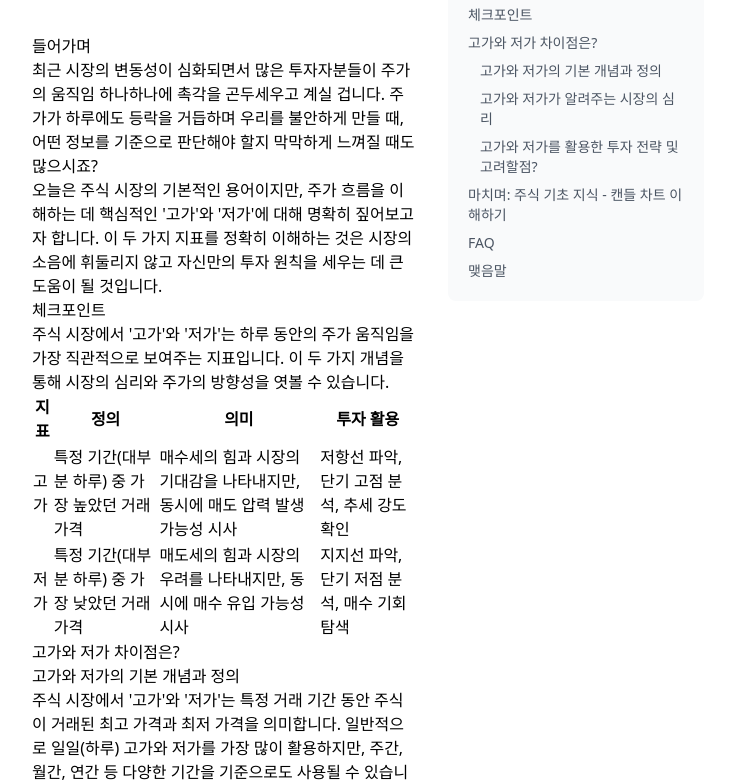
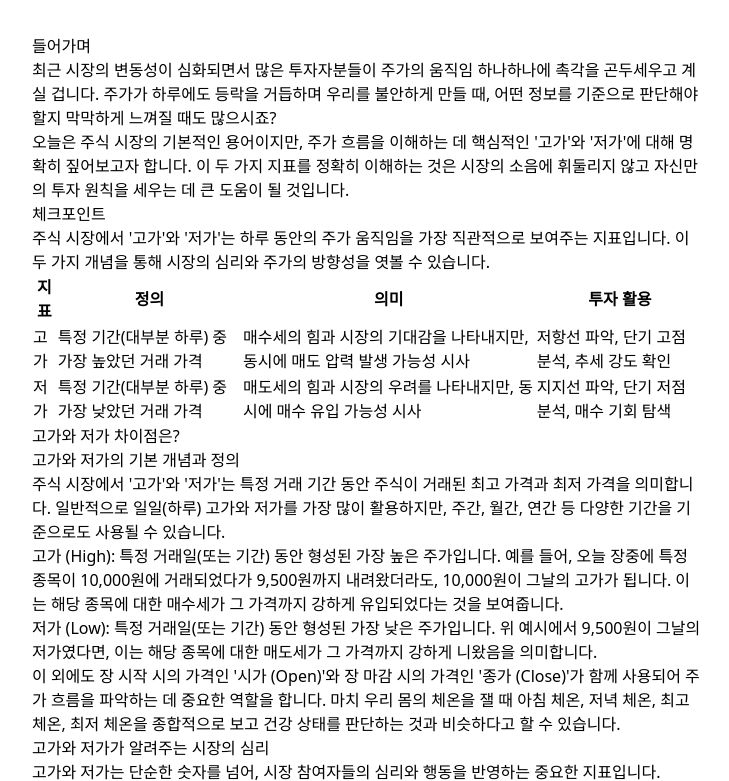
Before and after one commit to happyhappy82/stocks, an Astro site: page /%EA%B3%A0%EA%B0%80-%EC%A0%80%EA%B0%80-%EB%9C%BB-%EC%B0%A8%EC%9D%B4%EC%A0%90 in a window 1280 px wide. Shown: the part 371-1152 px from the top of the page, without its empty margins (272-1001 px from the left). Built offline with nearby package versions, Linux system fonts and the light colour scheme; Astro itself is replaced by a stand-in of ours.

Commit message:
레이아웃 수정: 사이드바 제거, 단일 컬럼 복원

```diff
--- a/src/pages/[slug].astro
+++ b/src/pages/[slug].astro
@@ -1,7 +1,6 @@
 ---
 import Layout from '../layouts/Layout.astro';
 import Header from '../components/Header.astro';
-import TableOfContents from '../components/TableOfContents.astro';
 import QnA from '../components/QnA.astro';
 import fs from 'node:fs';
 import path from 'node:path';
@@ -76,25 +75,8 @@ function removeQnASection(content: string): string {
   return content.replace(/## 자주 묻는 질문[\s\S]*$/, '').trim();
 }
 
-// TOC 추출
-function extractToc(content: string) {
-  const items: { id: string; text: string; level: number }[] = [];
-  const regex = /^(#{2,3})\s+(.+)$/gm;
-  let match;
-
-  while ((match = regex.exec(content)) !== null) {
-    const level = match[1].length;
-    const text = match[2].trim();
-    const id = text.toLowerCase().replace(/\s+/g, '-').replace(/[^\w가-힣-]/g, '');
-    items.push({ id, text, level });
-  }
-
-  return items;
-}
-
 const qnaItems = extractQnA(content);
 const contentWithoutQnA = removeQnASection(content);
-const tocItems = extractToc(contentWithoutQnA);
 
 // 마크다운을 HTML로 변환
 const renderer = new marked.Renderer();
@@ -162,8 +144,7 @@ const faqSchema = qnaItems.length > 0 ? {
 >
   <Header />
 
-  <div class="flex flex-col lg:flex-row gap-8">
-    <article class="relative flex-1 min-w-0">
+  <article>
     <script type="application/ld+json" set:html={JSON.stringify(articleSchema)} />
     {faqSchema && <script type="application/ld+json" set:html={JSON.stringify(faqSchema)} />}
 
@@ -181,9 +162,4 @@ const faqSchema = qnaItems.length > 0 ? {
 
     <QnA items={qnaItems} />
   </article>
-
-    <aside class="hidden lg:block w-64 flex-shrink-0">
-      <TableOfContents items={tocItems} />
-    </aside>
-  </div>
 </Layout>
```
Lines whose indentation alone changed are shown as unchanged.
